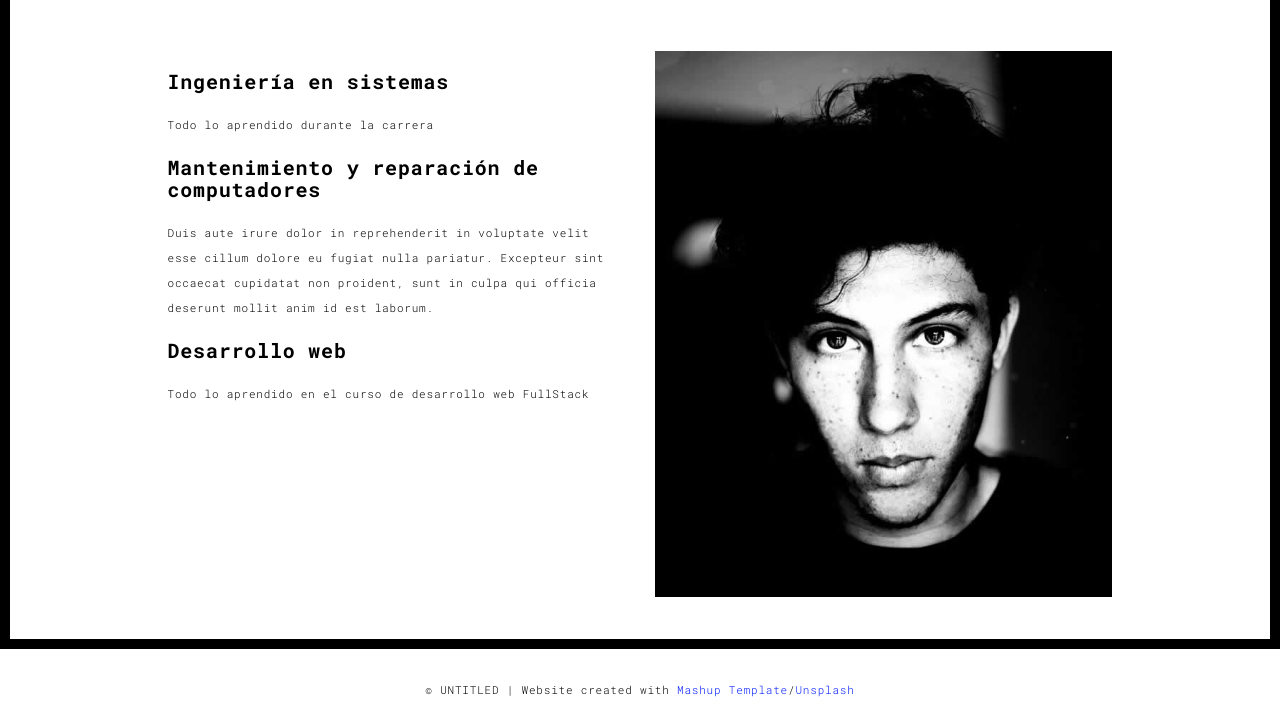
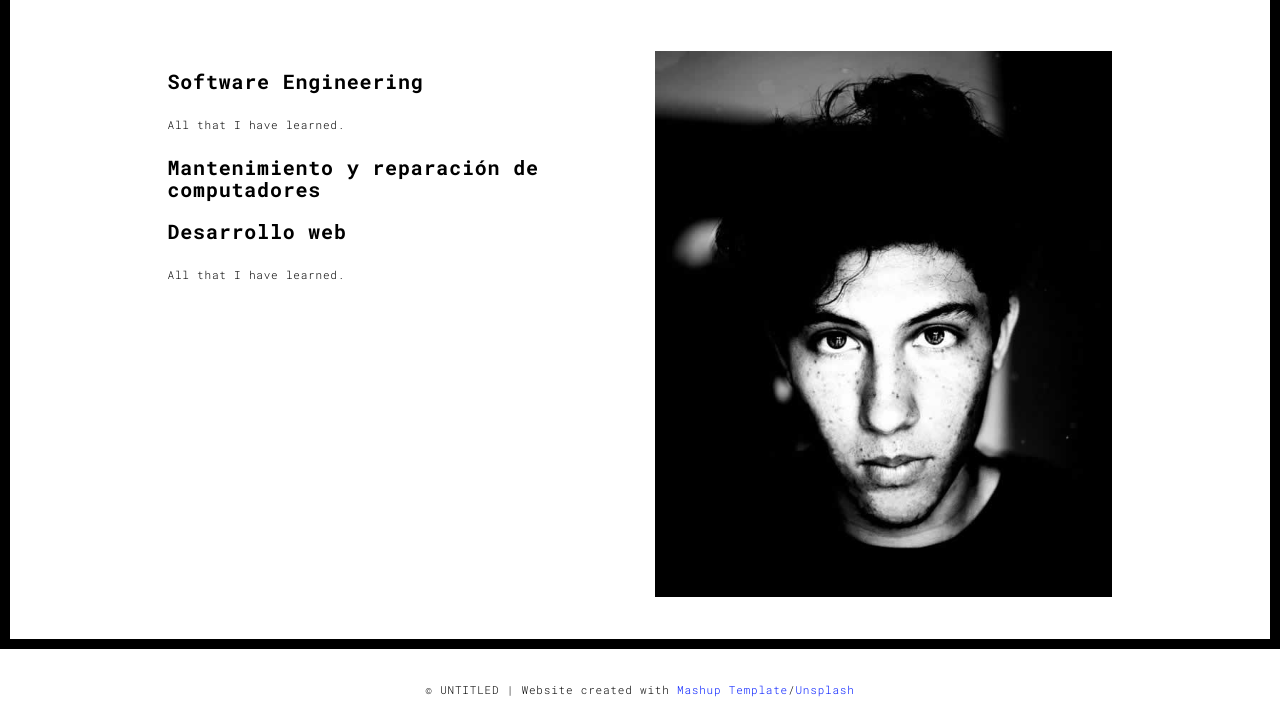
Before and after one commit to MariaNiugloh/proyecto, a plain HTML site: page about.html in a window 1280 px wide. Shown: the part 151-878 px from the top of the page. Drawn offline with Linux system fonts and the light colour scheme.

Commit message:
Actualizar títulos de páginas

```diff
--- a/about.html
+++ b/about.html
@@ -15,7 +15,7 @@
   <link rel="apple-touch-icon" sizes="180x180" href="./assets/apple-icon-180x180.png">
   <link href="./assets/favicon.ico" rel="icon">
 
-  <title>Title page</title>
+  <title>Portfolio</title>
 
 <link href="./main.3f6952e4.css" rel="stylesheet"></head>
 
@@ -62,16 +62,13 @@
             <div class="col-md-10 col-md-offset-1">
               <div class="row">
                 <div class="col-xs-12 col-md-6">
-                  <h3>Ingeniería en sistemas</h3>
-                  <p>Todo lo aprendido durante la carrera</p>
-                <h3> Mantenimiento y reparación de computadores
-                </h3>
-                  <p>Duis aute irure dolor in reprehenderit in voluptate velit esse
-                  cillum dolore eu fugiat nulla pariatur. Excepteur sint occaecat cupidatat non
-                  proident, sunt in culpa qui officia deserunt mollit anim id est laborum.
+                  <h3>Software Engineering</h3>
+                  <p>All that I have learned.</p>
+                <h3> Mantenimiento y reparación de computadores</h3>
+                  <p>
                   <h3>Desarrollo web</h3>
                   <p>
-                  Todo lo aprendido en el curso de desarrollo web FullStack </p>
+                  All that I have learned. </p>
                 </div>
                 <div class="col-xs-12 col-md-6">
                   <img src="./assets/images/profil.jpg" class="img-responsive" alt="">
```
Also changed, not shown: components.html (+1 -1 lines), contact.html (+1 -1 lines), index.html (+1 -1 lines).
